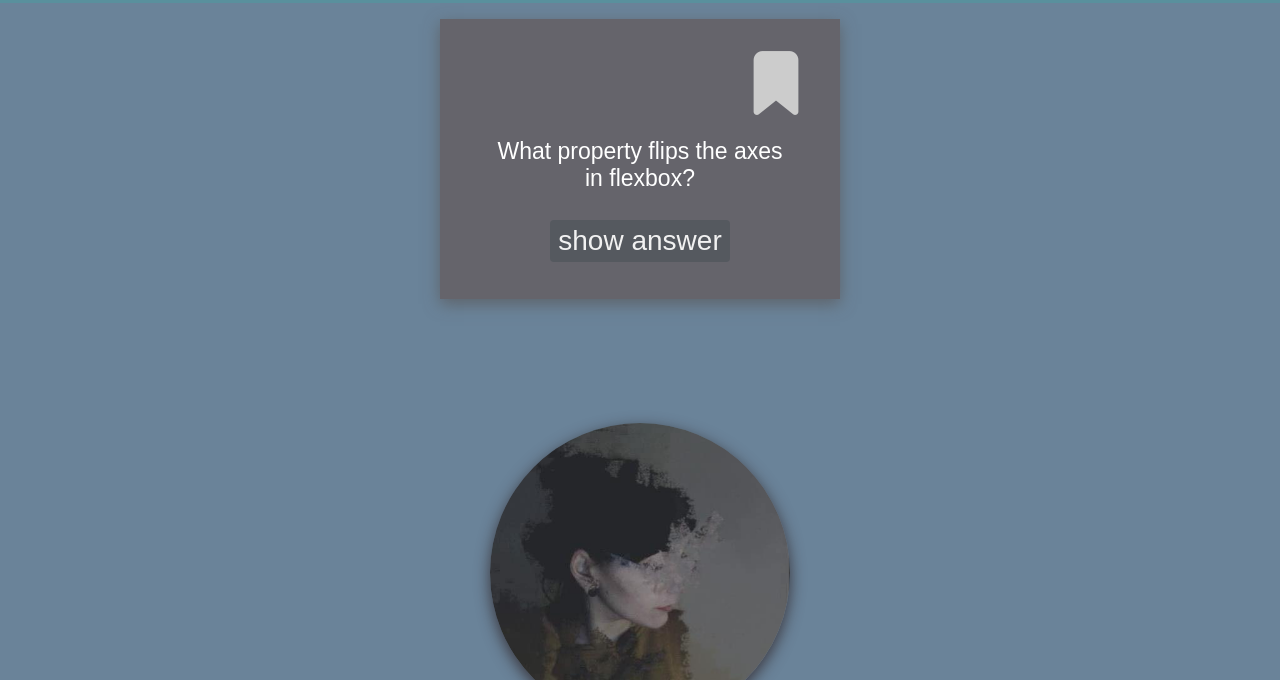
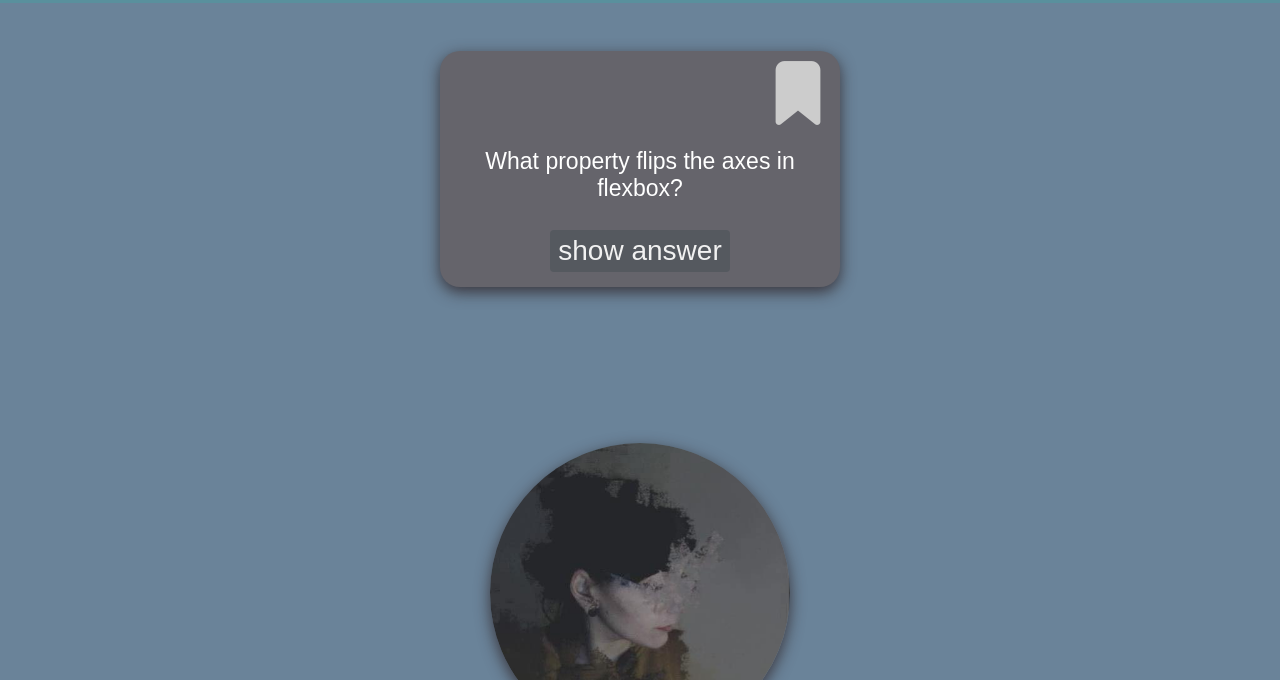
Before and after one commit to SabSchek/QuizApp, a plain HTML site: page index.html in a window 1280 px wide. Shown: the part 57-737 px from the top of the page. Drawn offline with Linux system fonts and the light colour scheme.

Commit message:
update components

```diff
--- a/css/components/_main.css
+++ b/css/components/_main.css
@@ -1,5 +1,5 @@
 .cards__container {
-  margin: 60px 0;
+  margin: 60px;
   display: flex;
   flex-wrap: wrap;
   justify-content: center;
@@ -10,16 +10,13 @@
   font-family: Arial, Helvetica, sans-serif;
   color: white;
   max-width: 400px;
-  box-shadow: rgba(88, 86, 86, 0.7) 0px 5px 15px;
   display: flex;
   flex-direction: column;
   align-items: center;
-  padding: 2rem;
-  margin: 1rem;
-}
-
-.icon {
-  align-self: flex-end;
+  padding: 10px;
+  margin: 3rem;
+  border-radius: 20px;
+  box-shadow: rgba(37, 20, 20, 0.7) 0px 5px 15px;
 }
 
 p {
--- a/css/components/_navbar.css
+++ b/css/components/_navbar.css
@@ -11,6 +11,7 @@
 .icon {
   cursor: pointer;
   transition: background 0.4s, border-radius 0.1s, transform 0.75s;
+  align-self: flex-end;
 }
 
 .icon--round {
--- a/index.html
+++ b/index.html
@@ -29,7 +29,7 @@
      </div>
 
      <div class="hidden">  <!-- bookmark section -->
-        <section class="questioncard" data-js="quizcard">
+        <section class="questioncard" data-js="bookmark">
         <div class="icon" data-js="bookmarkicon">
         <img src="assets/icons/Icons8-bookmark-64.png" href="bookmarks.html">
         </div>
```
